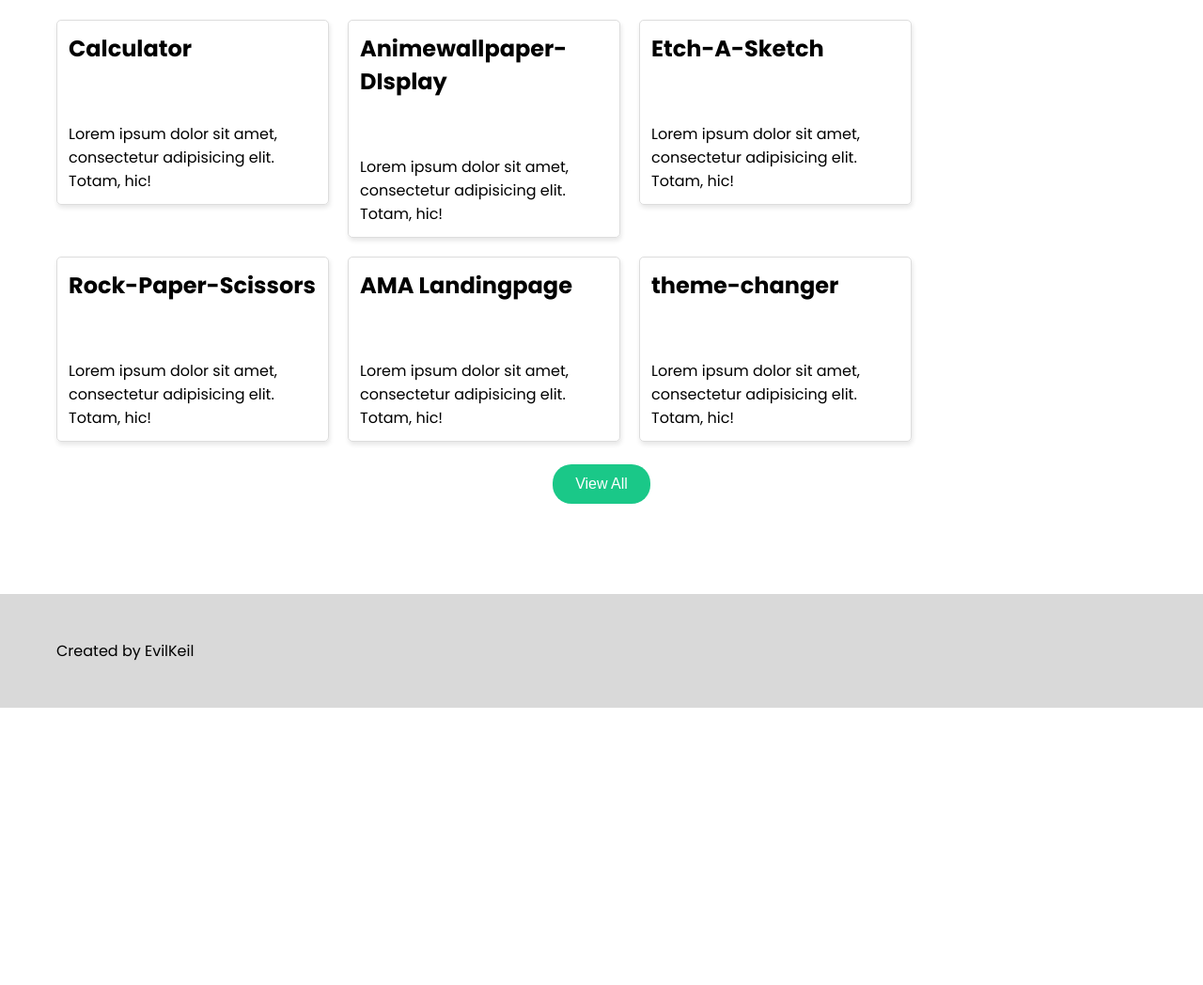
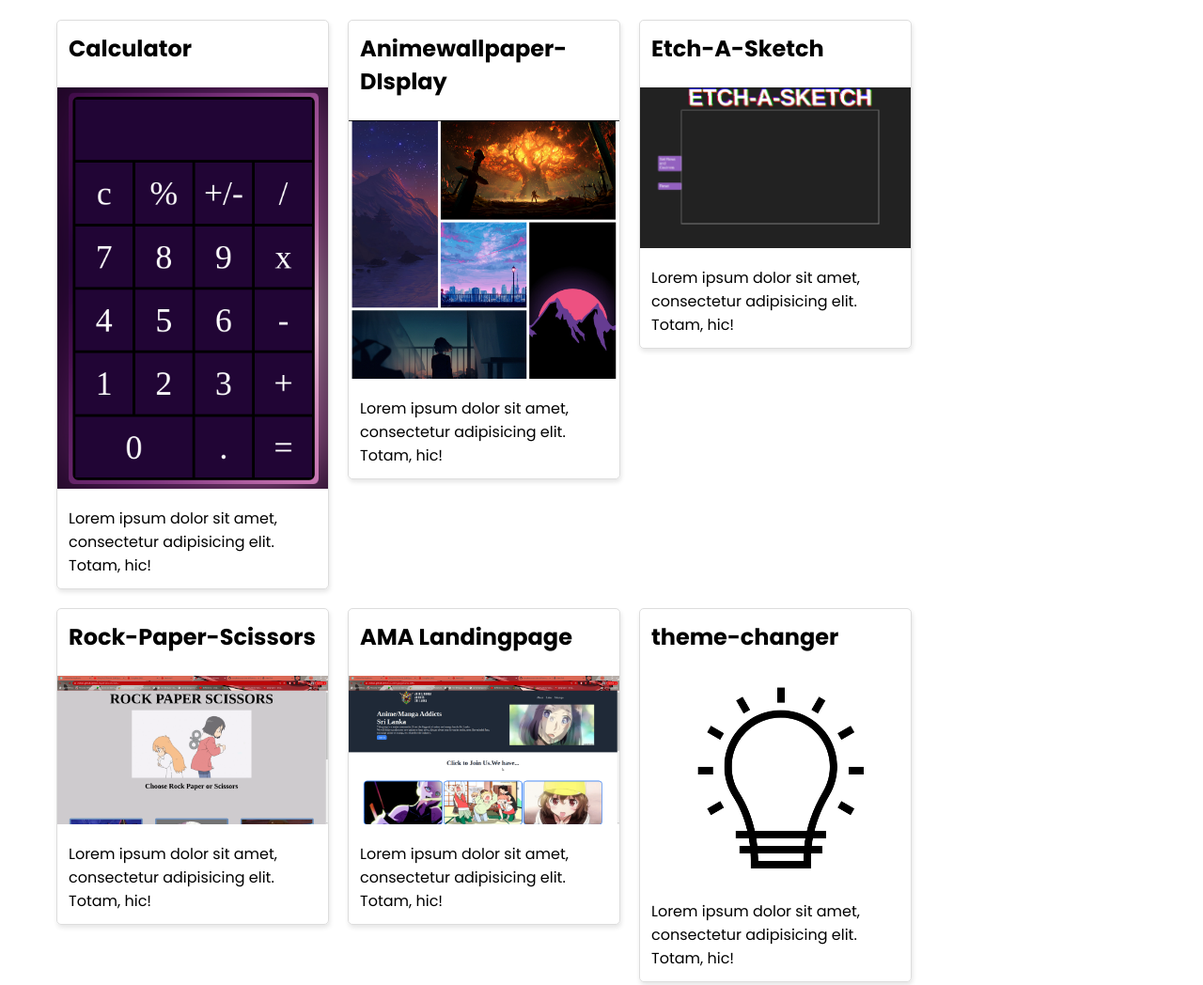
Before and after one commit to evilkeil/SASS-practice-, a website: page homepage.html in a window 1280 px wide. Shown: the part 1257-2305 px from the top of the page at 94% size. Before the commit the page ends 2010 px from the top, so only its background shows below. Drawn offline with Linux system fonts and the light colour scheme.

Commit message:
add the images to the html

```diff
--- a/homepage.html
+++ b/homepage.html
@@ -49,54 +49,54 @@
     </div>
   </section>
     <!-- work section -->
-  <section id="work" class="mt-5">
+  <section id="work" class="mt-5 ">
     <div class="container">
       <h2 class="mb-2">Some of Our Work</h2>
       <div class="row gap-2">
         <div class="col-12-xs col-6-md col-3-lg">
           <div class="card p-0">
             <h3 class="card-title m-1">Calculator</h3>
-            <img src="/img/mario.png" alt="">
+            <img src="img/calc.png" alt="">
             <p class="m-1">Lorem ipsum dolor sit amet, consectetur adipisicing elit. Totam, hic!</p>
           </div>
         </div>
         <div class="col-12-xs col-6-md col-3-lg">
           <div class="card p-0">
             <h3 class="card-title m-1">Animewallpaper-DIsplay</h3>
-            <img src="/img/food.png" alt="">
+            <img src="img/animewall.png" alt="">
             <p class="m-1">Lorem ipsum dolor sit amet, consectetur adipisicing elit. Totam, hic!</p>
           </div>
         </div>
         <div class="col-12-xs col-6-md col-3-lg">
           <div class="card p-0">
             <h3 class="card-title m-1">Etch-A-Sketch</h3>
-            <img src="/img/marmite.png" alt="">
+            <img src="img/etch.png" alt="">
             <p class="m-1">Lorem ipsum dolor sit amet, consectetur adipisicing elit. Totam, hic!</p>
           </div>
         </div>
         <div class="col-12-xs col-6-md col-3-lg">
           <div class="card p-0">
             <h3 class="card-title m-1"> Rock-Paper-Scissors</h3>
-            <img src="/img/notes.png" alt="">
+            <img src="img/rps.png" alt="">
             <p class="m-1">Lorem ipsum dolor sit amet, consectetur adipisicing elit. Totam, hic!</p>
           </div>
         </div>
         <div class="col-12-xs col-6-md col-3-lg">
           <div class="card p-0">
             <h3 class="card-title m-1"> AMA Landingpage</h3>
-            <img src="/img/notes.png" alt="">
+            <img src="img/ama.png" alt="">
             <p class="m-1">Lorem ipsum dolor sit amet, consectetur adipisicing elit. Totam, hic!</p>
           </div>
         </div>
         <div class="col-12-xs col-6-md col-3-lg">
           <div class="card p-0">
             <h3 class="card-title m-1"> theme-changer</h3>
-            <img src="/img/notes.png" alt="">
+            <img src="img/theme.png" alt="">
             <p class="m-1">Lorem ipsum dolor sit amet, consectetur adipisicing elit. Totam, hic!</p>
           </div>
         </div>
       </div>
-      <div class="row justify-center mt-2">
+      <div class="row justify-center align-center mt-2">
         <button class="btn-secondary text-white font-md">View All</button>
       </div>
     </div>
```
